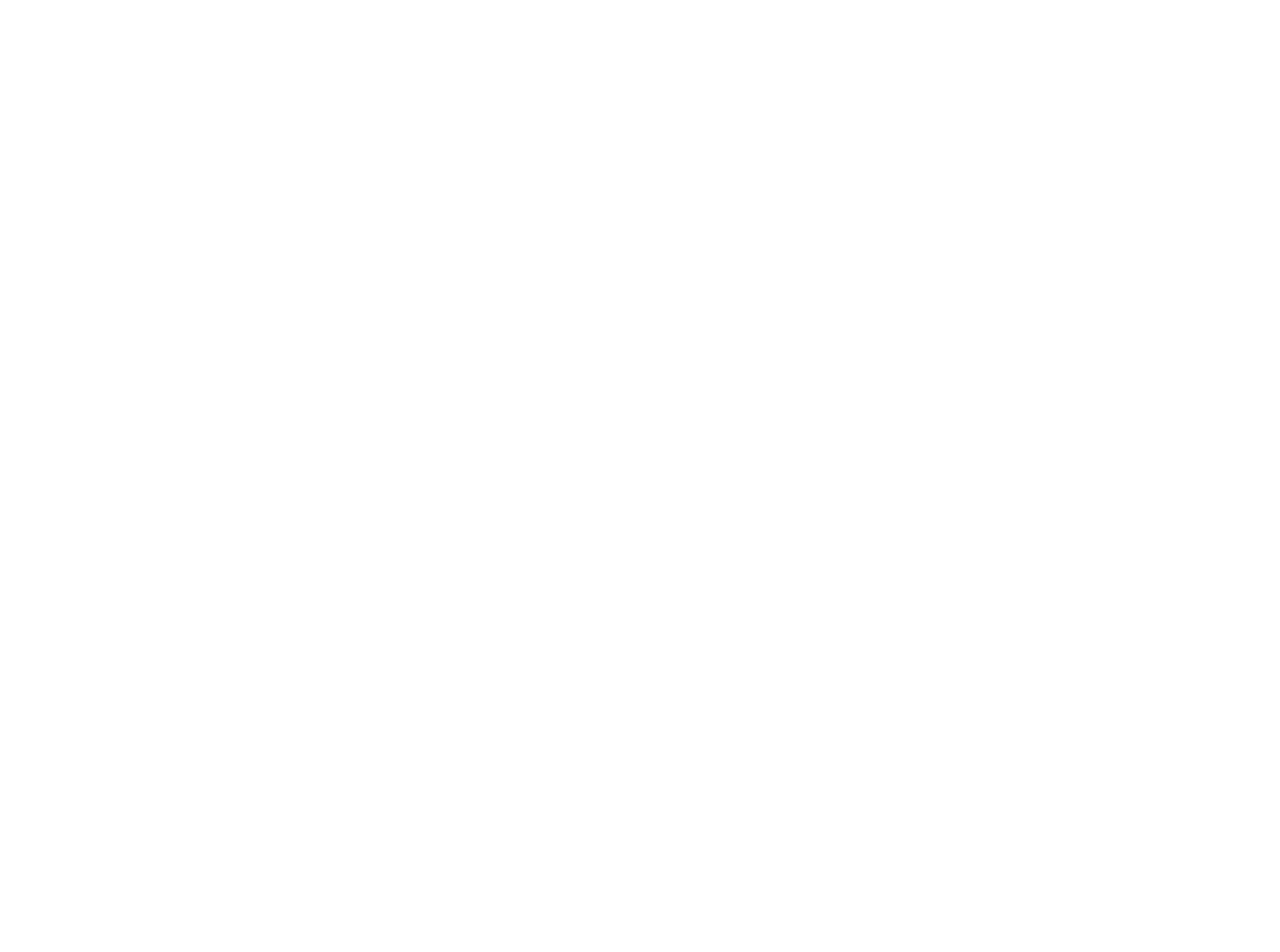
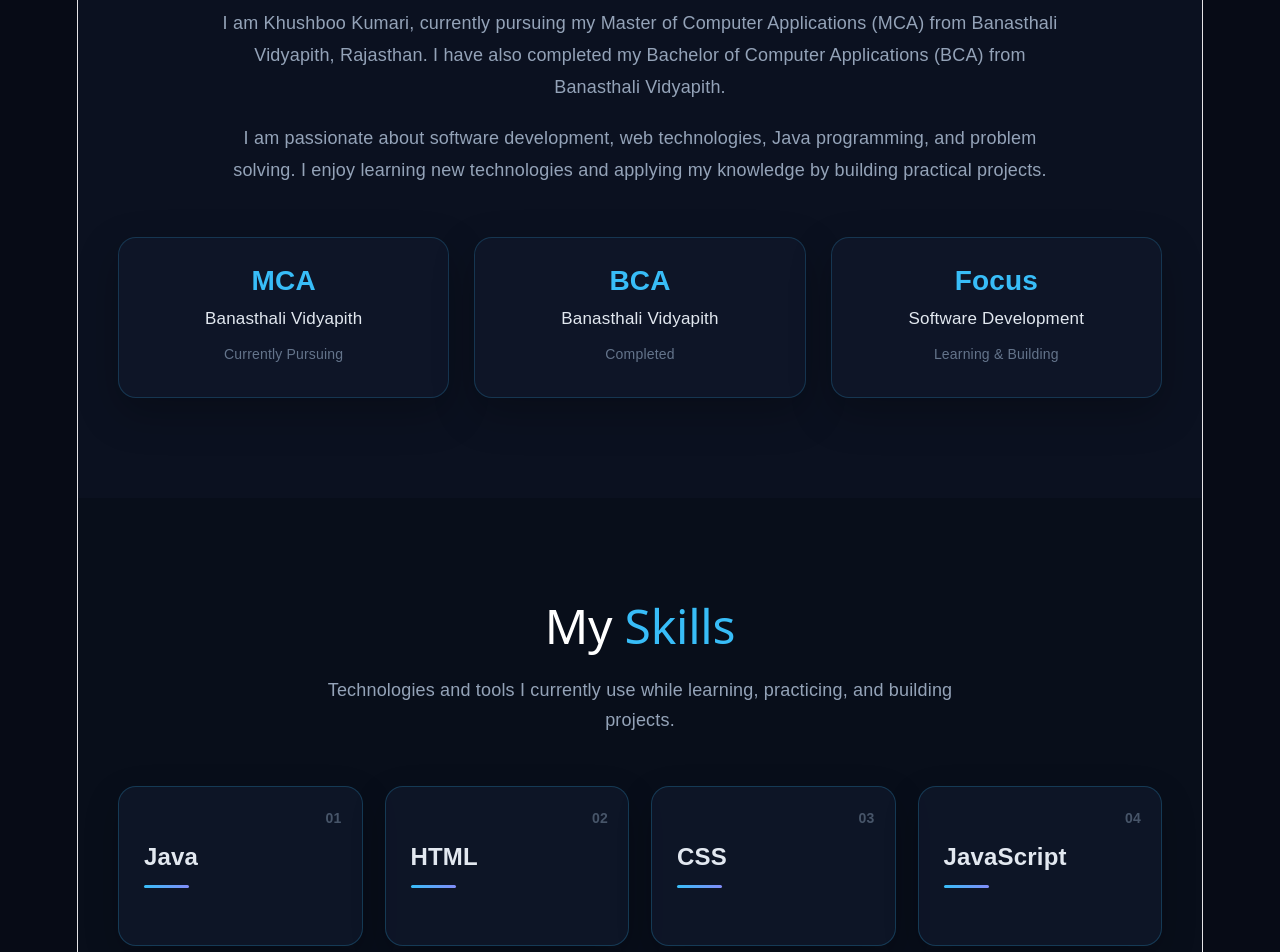
Before and after one commit to Khushboo0829/PORTFOLIO, a React app: page / in a window 1280 px wide. Shown: the part 980-1932 px from the top of the page. Before the commit the page ends 800 px from the top, so only its background shows below. Built offline with nearby package versions, Linux system fonts and the light colour scheme; the HTML template or start-up script is replaced by a standard one.

Commit message:
Add About Me and Skills sections with animations

```diff
--- a/src/App.css
+++ b/src/App.css
@@ -339,3 +339,220 @@
   line-height: 2;
   text-shadow: 0 0 8px rgba(56, 189, 248, 0.15);
 }
+/* ===== ABOUT SECTION ===== */
+
+.about-section {
+  padding: 100px 40px;
+  background: #0b1120;
+  position: relative;
+  z-index: 2;
+}
+
+.about-container {
+  max-width: 1100px;
+  margin: auto;
+  text-align: center;
+}
+
+.section-small-title {
+  color: #38bdf8;
+  font-size: 17px;
+  font-weight: 600;
+  letter-spacing: 1.5px;
+  margin-bottom: 10px;
+}
+
+.section-title {
+  font-size: 48px;
+  margin-bottom: 30px;
+  color: #ffffff;
+}
+
+.section-title span {
+  color: #38bdf8;
+}
+
+.about-text {
+  max-width: 850px;
+  margin: 0 auto 18px;
+  font-size: 18px;
+  line-height: 1.8;
+  color: #94a3b8;
+}
+
+.about-cards {
+  margin-top: 50px;
+  display: grid;
+  grid-template-columns: repeat(3, 1fr);
+  gap: 25px;
+}
+
+.about-card {
+  padding: 30px 20px;
+  border-radius: 18px;
+  background: rgba(15, 23, 42, 0.8);
+  border: 1px solid rgba(56, 189, 248, 0.2);
+  box-shadow: 0 15px 40px rgba(0, 0, 0, 0.25);
+  transition: 0.3s ease;
+}
+
+.about-card h3 {
+  font-size: 28px;
+  color: #38bdf8;
+  margin-bottom: 12px;
+}
+
+.about-card p {
+  font-size: 17px;
+  color: #e2e8f0;
+  margin-bottom: 8px;
+}
+
+.about-card span {
+  font-size: 14px;
+  color: #64748b;
+}
+
+/* Responsive */
+
+@media (max-width: 800px) {
+  .about-cards {
+    grid-template-columns: 1fr;
+  }
+
+  .section-title {
+    font-size: 40px;
+  }
+
+  .about-section {
+    padding: 80px 25px;
+  }
+}
+/* ===== SKILLS SECTION ===== */
+
+.skills-section {
+  padding: 100px 40px;
+  background: #080e1a;
+  position: relative;
+  z-index: 2;
+}
+
+.skills-container {
+  max-width: 1100px;
+  margin: 0 auto;
+  text-align: center;
+}
+
+.skills-description {
+  max-width: 650px;
+  margin: -10px auto 50px;
+  color: #94a3b8;
+  font-size: 18px;
+  line-height: 1.7;
+}
+
+.skills-grid {
+  display: grid;
+  grid-template-columns: repeat(4, 1fr);
+  gap: 22px;
+}
+
+.skill-card {
+  position: relative;
+  min-height: 160px;
+  padding: 28px 25px;
+
+  display: flex;
+  flex-direction: column;
+  align-items: flex-start;
+  justify-content: center;
+
+  background: rgba(15, 23, 42, 0.85);
+
+  border: 1px solid rgba(56, 189, 248, 0.22);
+  border-radius: 18px;
+
+  overflow: hidden;
+  cursor: default;
+
+  box-shadow: 0 12px 35px rgba(0, 0, 0, 0.2);
+
+  transition:
+    border-color 0.3s ease,
+    box-shadow 0.3s ease;
+}
+
+.skill-card:hover {
+  border-color: #38bdf8;
+
+  box-shadow:
+    0 15px 40px rgba(0, 0, 0, 0.35),
+    0 0 25px rgba(56, 189, 248, 0.15);
+}
+
+.skill-number {
+  position: absolute;
+  top: 18px;
+  right: 20px;
+
+  font-size: 14px;
+  font-weight: 600;
+
+  color: #475569;
+}
+
+.skill-card h3 {
+  color: #e2e8f0;
+  font-size: 24px;
+  margin: 0 0 15px;
+}
+
+.skill-line {
+  width: 45px;
+  height: 3px;
+
+  border-radius: 10px;
+
+  background: linear-gradient(
+    90deg,
+    #38bdf8,
+    #818cf8
+  );
+
+  transition: width 0.3s ease;
+}
+
+.skill-card:hover .skill-line {
+  width: 85px;
+}
+
+
+/* ===== TABLET ===== */
+
+@media (max-width: 950px) {
+
+  .skills-grid {
+    grid-template-columns: repeat(2, 1fr);
+  }
+
+}
+
+
+/* ===== MOBILE ===== */
+
+@media (max-width: 600px) {
+
+  .skills-section {
+    padding: 80px 25px;
+  }
+
+  .skills-grid {
+    grid-template-columns: 1fr;
+  }
+
+  .skills-description {
+    font-size: 16px;
+    margin-bottom: 35px;
+  }
+
+}
--- a/src/App.jsx
+++ b/src/App.jsx
@@ -9,6 +9,17 @@
     'Java Programmer',
     'Problem Solver',
     'Aspiring Software Developer',
+  ]
+
+  const skills = [
+    'Java',
+    'HTML',
+    'CSS',
+    'JavaScript',
+    'React',
+    'MySQL',
+    'Git',
+    'GitHub',
   ]
 
   const [roleIndex, setRoleIndex] = useState(0)
@@ -24,13 +35,13 @@
   return (
     <div className="portfolio">
 
-      {/* Background Glow Effects */}
+      {/* BACKGROUND EFFECTS */}
       <div className="glow glow-one"></div>
       <div className="glow glow-two"></div>
 
-      <section className="hero-section">
+      {/* HERO SECTION */}
+      <section className="hero-section" id="home">
 
-        {/* LEFT SIDE */}
         <motion.div
           className="hero-left"
           initial={{ opacity: 0, x: -80 }}
@@ -41,7 +52,6 @@
 
           <h1>Khushboo Kumari</h1>
 
-          {/* Animated Role */}
           <h2 className="role-text">
             I am a{' '}
             <motion.span
@@ -60,7 +70,6 @@
           </p>
 
           <div className="hero-buttons">
-
             <motion.button
               whileHover={{ scale: 1.08 }}
               whileTap={{ scale: 0.95 }}
@@ -75,18 +84,15 @@
             >
               Contact Me
             </motion.button>
-
           </div>
         </motion.div>
 
-        {/* RIGHT SIDE */}
         <motion.div
           className="hero-right"
           initial={{ opacity: 0, x: 80 }}
           animate={{ opacity: 1, x: 0 }}
           transition={{ duration: 1 }}
         >
-
           <motion.div
             className="code-card"
             animate={{ y: [0, -15, 0] }}
@@ -96,7 +102,6 @@
               ease: 'easeInOut',
             }}
           >
-
             <div className="code-top">
               <span></span>
               <span></span>
@@ -115,8 +120,122 @@
 developer.keepLearning();`}
               </code>
             </pre>
+          </motion.div>
+        </motion.div>
 
-          </motion.div>
+      </section>
+
+      {/* ABOUT SECTION */}
+      <section className="about-section" id="about">
+
+        <motion.div
+          className="about-container"
+          initial={{ opacity: 0, y: 70 }}
+          whileInView={{ opacity: 1, y: 0 }}
+          transition={{ duration: 0.8 }}
+          viewport={{ once: true }}
+        >
+
+          <h2 className="section-title">
+            About <span>Me</span>
+          </h2>
+
+          <p className="about-text">
+            I am Khushboo Kumari, currently pursuing my Master of Computer
+            Applications (MCA) from Banasthali Vidyapith, Rajasthan.
+            I have also completed my Bachelor of Computer Applications (BCA)
+            from Banasthali Vidyapith.
+          </p>
+
+          <p className="about-text">
+            I am passionate about software development, web technologies,
+            Java programming, and problem solving. I enjoy learning new
+            technologies and applying my knowledge by building practical
+            projects.
+          </p>
+
+          <div className="about-cards">
+
+            <motion.div
+              className="about-card"
+              whileHover={{ y: -10, scale: 1.03 }}
+            >
+              <h3>MCA</h3>
+              <p>Banasthali Vidyapith</p>
+              <span>Currently Pursuing</span>
+            </motion.div>
+
+            <motion.div
+              className="about-card"
+              whileHover={{ y: -10, scale: 1.03 }}
+            >
+              <h3>BCA</h3>
+              <p>Banasthali Vidyapith</p>
+              <span>Completed</span>
+            </motion.div>
+
+            <motion.div
+              className="about-card"
+              whileHover={{ y: -10, scale: 1.03 }}
+            >
+              <h3>Focus</h3>
+              <p>Software Development</p>
+              <span>Learning & Building</span>
+            </motion.div>
+
+          </div>
+
+        </motion.div>
+
+      </section>
+
+      {/* SKILLS SECTION */}
+      <section className="skills-section" id="skills">
+
+        <motion.div
+          className="skills-container"
+          initial={{ opacity: 0, y: 70 }}
+          whileInView={{ opacity: 1, y: 0 }}
+          transition={{ duration: 0.8 }}
+          viewport={{ once: true }}
+        >
+
+          <h2 className="section-title">
+            My <span>Skills</span>
+          </h2>
+
+          <p className="skills-description">
+            Technologies and tools I currently use while learning,
+            practicing, and building projects.
+          </p>
+
+          <div className="skills-grid">
+            {skills.map((skill, index) => (
+              <motion.div
+                className="skill-card"
+                key={skill}
+                initial={{ opacity: 0, scale: 0.85 }}
+                whileInView={{ opacity: 1, scale: 1 }}
+                transition={{
+                  duration: 0.4,
+                  delay: index * 0.08,
+                }}
+                viewport={{ once: true }}
+                whileHover={{
+                  y: -10,
+                  scale: 1.05,
+                }}
+              >
+                <div className="skill-number">
+                  {String(index + 1).padStart(2, '0')}
+                </div>
+
+                <h3>{skill}</h3>
+
+                <div className="skill-line"></div>
+              </motion.div>
+            ))}
+          </div>
 
         </motion.div>
 
```
